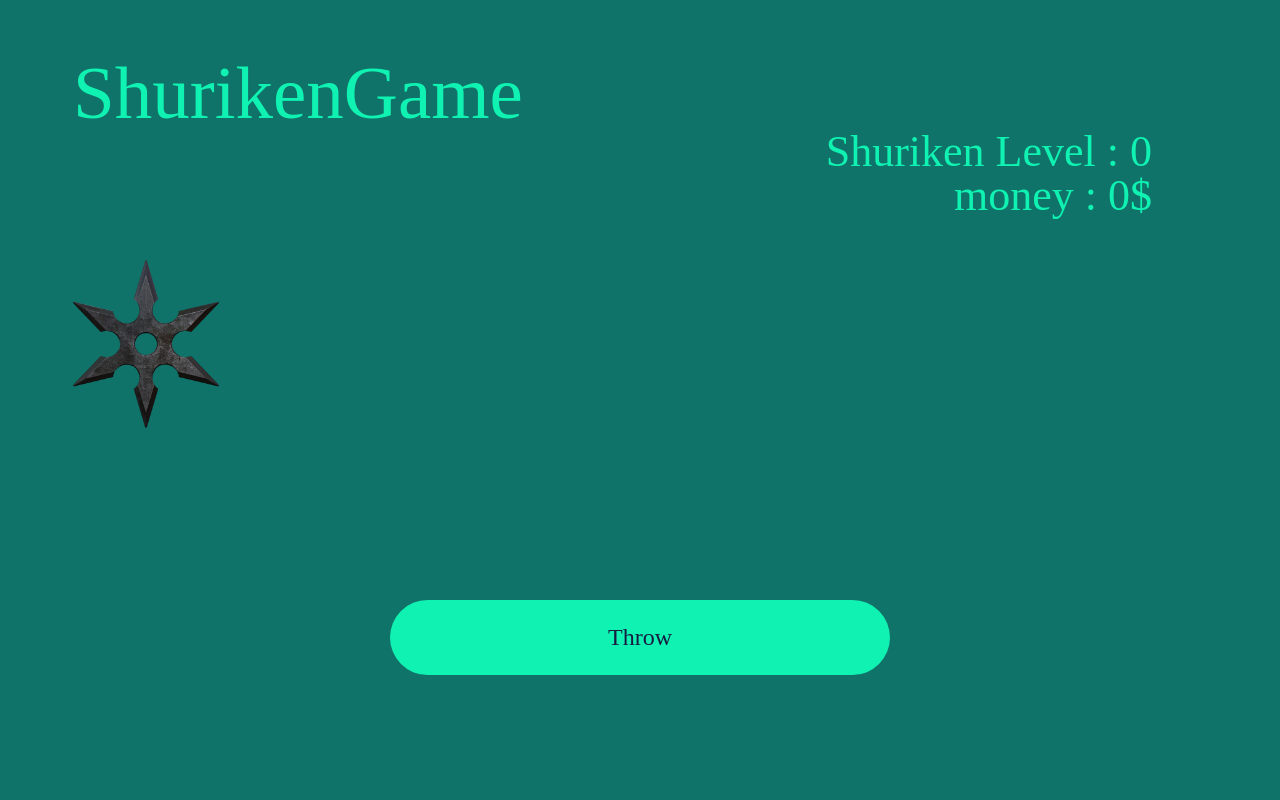
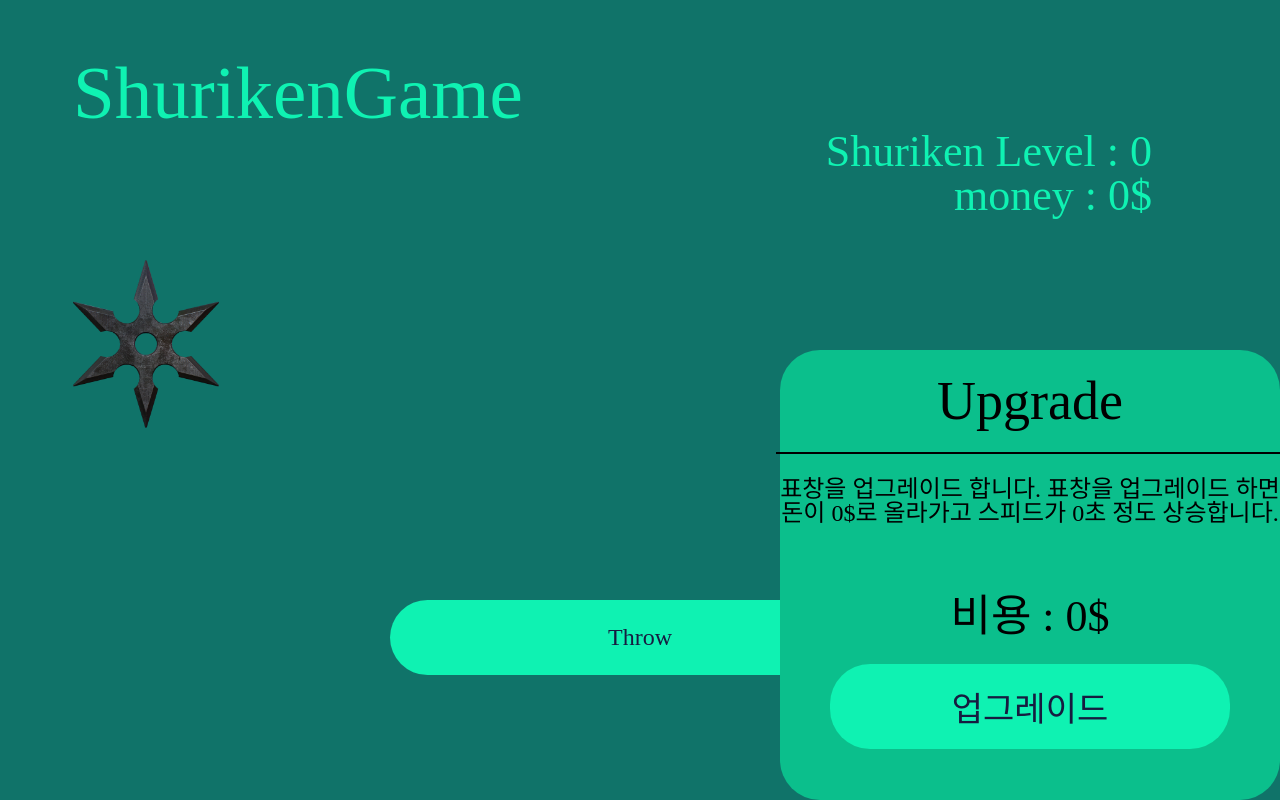
Before and after one commit to Jeric1223/React-Study, a React (Create React App) app in the folder bolg-react/: page / in a window 1280 px wide. Built offline with nearby package versions, Linux system fonts and the light colour scheme.

Commit message:
[2021-03-15] 업그레이드 창 만들기와 기능 추가

```diff
--- a/bolg-react/src/components/ShurikenGame/ShurikenGame.js
+++ b/bolg-react/src/components/ShurikenGame/ShurikenGame.js
@@ -9,6 +9,9 @@ const ShurikenGame = () => {
   );
   const [shurikenLevel, setShurikenLevel] = useState(
     () => JSON.parse(window.localStorage.getItem("shurikenLevel")) || 0
+  );
+  const [speed, setSpeed] = useState(
+    () => JSON.parse(window.localStorage.getItem("speed")) || 5
   );
 
   const onClick = (e) => {
@@ -27,7 +30,8 @@ const ShurikenGame = () => {
   useEffect(() => {
     window.localStorage.setItem("money", JSON.stringify(money));
     window.localStorage.setItem("shurikenLevel", JSON.stringify(shurikenLevel));
-  }, [money, shurikenLevel]);
+    window.localStorage.setItem("speed", JSON.stringify(speed));
+  }, [money, shurikenLevel, speed]);
 
   return (
     <S.MainWrapper>
@@ -36,7 +40,13 @@ const ShurikenGame = () => {
         <p>Shuriken Level : {shurikenLevel}</p>
         <p>money : {money}$</p>
       </S.levelAndMoneyBox>
-      <S.shuriken style={animation ? { animationName: "test" } : {}} />
+      <S.shuriken
+        style={
+          animation
+            ? { animationName: "test", animationDelay: `${speed}s` }
+            : {}
+        }
+      />
       <S.buttonContainer>
         <button
           onClick={onClick}
@@ -49,6 +59,26 @@ const ShurikenGame = () => {
           {animation === true ? "Throw" : "Returning..."}
         </button>
       </S.buttonContainer>
+      <S.upgradeWrapper>
+        <S.upgradeContainer>
+          <div>Upgrade</div>
+          <p>
+            표창을 업그레이드 합니다. 표창을 업그레이드 하면 돈이{" "}
+            {shurikenLevel * 2}$로 올라가고 스피드가 {shurikenLevel * 0.2}초
+            정도 상승합니다.
+          </p>
+          <h2>비용 : {shurikenLevel * 10}$</h2>
+          <button
+            style={
+              money >= shurikenLevel * 10
+                ? { background: "#0FF2B2", color: "#161C40" }
+                : { background: "#161C40", color: "#0FF2B2" }
+            }
+          >
+            {money >= shurikenLevel * 10 ? "업그레이드" : "돈이 부족합니다"}
+          </button>
+        </S.upgradeContainer>
+      </S.upgradeWrapper>
     </S.MainWrapper>
   );
 };
--- a/bolg-react/src/components/ShurikenGame/style.js
+++ b/bolg-react/src/components/ShurikenGame/style.js
@@ -70,3 +70,51 @@ export const shuriken = styled.div`
   margin-bottom: 100px;
   margin-left: 73px;
 `;
+
+export const upgradeWrapper = styled.div`
+  width: 100%;
+  display: flex;
+  justify-content: flex-end;
+`;
+
+export const upgradeContainer = styled.div`
+  position: absolute;
+  width: 500px;
+  height: 450px;
+  background-color: #0bbf8c;
+  border-radius: 40px;
+  display: flex;
+  flex-direction: column;
+  align-items: center;
+  bottom: 0%; //-37%
+  div {
+    width: 92%;
+    padding: 24px;
+    font-size: 54px;
+    font-family: "AppleSDGothicNeoEB00";
+    border-bottom: solid 2px black;
+    margin-bottom: 10.5px;
+    text-align: center;
+    cursor: pointer;
+  }
+  p {
+    width: 520px;
+    font-size: 24px;
+    font-family: "AppleSDGothicNeoEB00";
+    text-align: center;
+    padding-top: 12px;
+  }
+  h2 {
+    font-family: "AppleSDGothicNeoEB00";
+    font-size: 44px;
+    margin-top: 70px;
+  }
+  button {
+    width: 80%;
+    height: 85px;
+    margin-top: 25px;
+    cursor: pointer;
+    font-size: 34px;
+    font-family: "AppleSDGothicNeoEB00";
+  }
+`;
```
